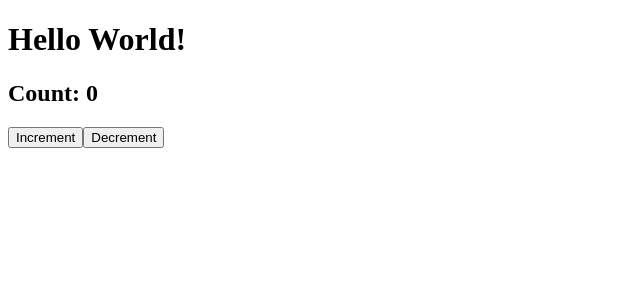
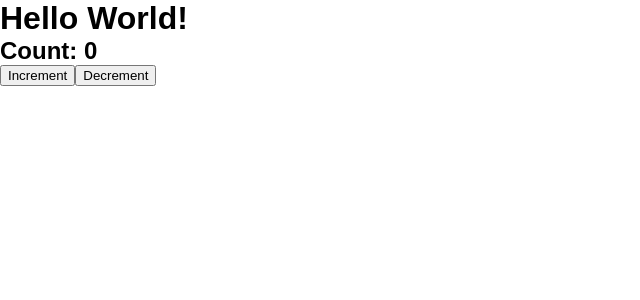
Before and after one commit to armdong/react-boilerplate, a React app: page / in a window 1280 px wide. Shown: the top 300 px of the page, without its empty margins (0-640 px from the left). Built offline with nearby package versions, Linux system fonts and the light colour scheme.

Commit message:
Set up style-loader and css-loader

```diff
--- a/package.json
+++ b/package.json
@@ -28,7 +28,9 @@
     "@babel/preset-env": "^7.3.4",
     "@babel/preset-react": "^7.0.0",
     "babel-loader": "^8.0.5",
+    "css-loader": "^2.1.1",
     "html-webpack-plugin": "^3.2.0",
+    "style-loader": "^0.23.1",
     "webpack": "^4.29.6",
     "webpack-cli": "^3.3.0",
     "webpack-dev-server": "^3.2.1",
--- a/src/index.js
+++ b/src/index.js
@@ -1,5 +1,6 @@
 import React from "react";
 import ReactDOM from "react-dom";
 import App from "./App";
+import "./styles.css";
 
 ReactDOM.render(<App />, document.getElementById("root"));
--- /dev/null
+++ b/src/styles.css
@@ -0,0 +1,35 @@
+html {
+  box-sizing: border-box;
+  font-size: 16px;
+  font-family: sans-serif;
+}
+
+*,
+*::before,
+*::after {
+  box-sizing: inherit;
+}
+
+body,
+h1,
+h2,
+h3,
+h4,
+h5,
+h6,
+p,
+ol,
+ul {
+  margin: 0;
+  padding: 0;
+}
+
+ol,
+ul {
+  list-style: none;
+}
+
+img {
+  max-width: 100%;
+  height: auto;
+}
--- a/webpack.config.base.js
+++ b/webpack.config.base.js
@@ -11,12 +11,17 @@
     rules: [
       {
         test: /\.js$/,
+        loader: "babel-loader",
         exclude: /node_modules/,
-        loader: "babel-loader",
         options: {
           presets: ["@babel/preset-env", "@babel/preset-react"],
           plugins: ["@babel/plugin-proposal-class-properties"]
         }
+      },
+      {
+        test: /\.css$/,
+        use: ["style-loader", "css-loader"],
+        exclude: /node_modules/
       }
     ]
   },
```
Also changed, not shown: 1 other file (tests, documents, lock files or other folders).
